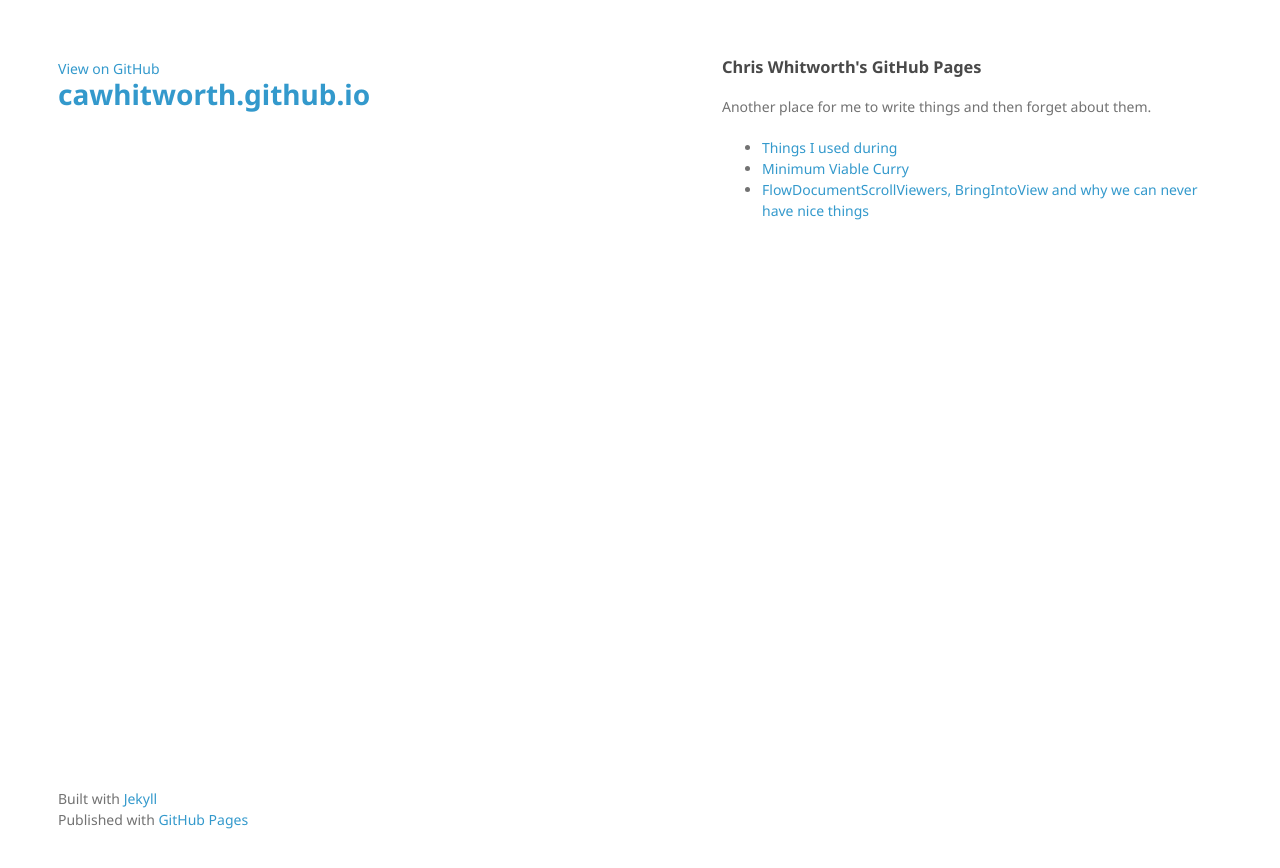
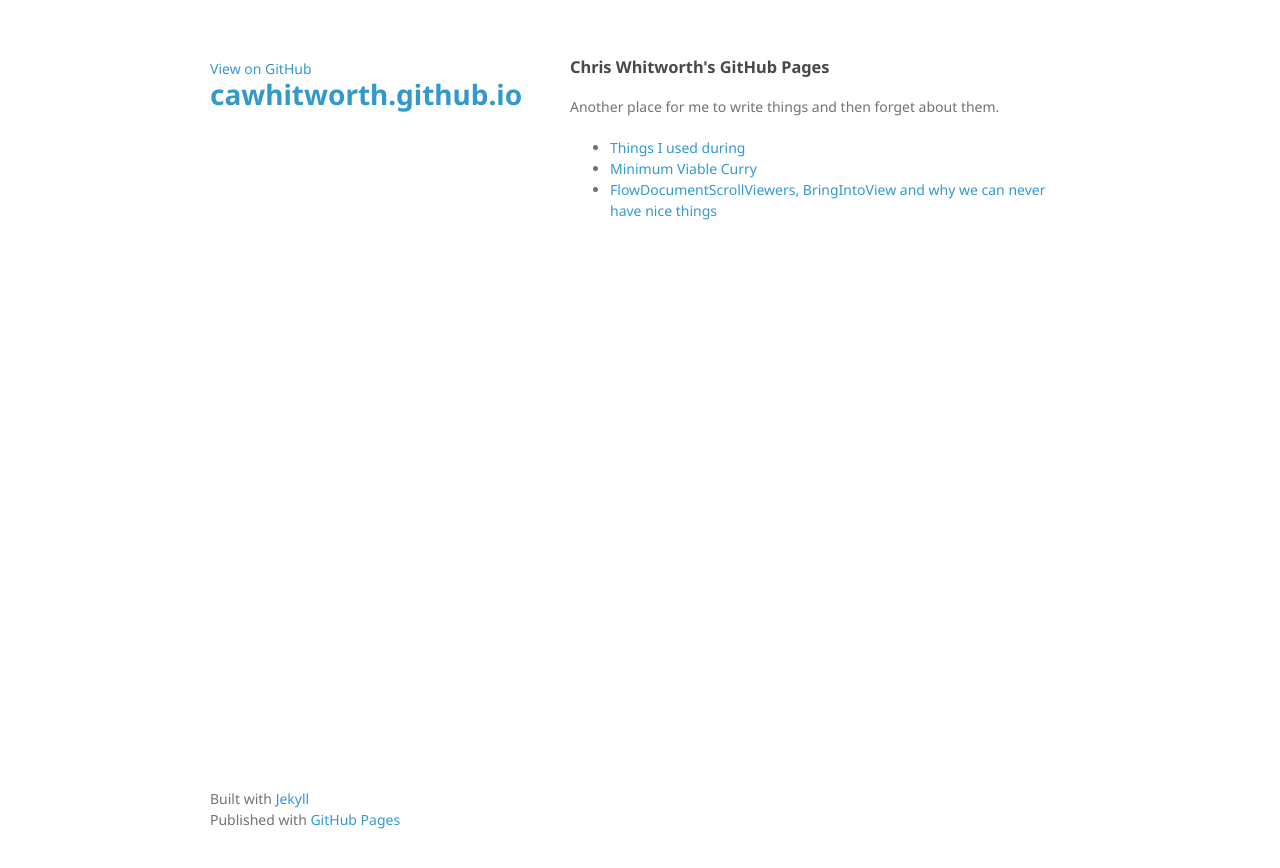
Before and after one commit to cawhitworth/cawhitworth.github.io, a Jekyll site: the page built from index.html, in a window 1280 px wide. Shown: the top 868 px of the page. Built offline with Jekyll 4.4.1, drawn with Linux system fonts in a browser that asks for light colours.

Commit message:
Fix up styling

```diff
--- a/_layouts/default.html
+++ b/_layouts/default.html
@@ -10,30 +10,28 @@ title: cawhitworth.github.io
     <meta http-equiv="X-UA-Compatible" content="chrome=1" />
     <meta name="description" content="cawhitworth.github.io : {{ page.title }}" />
 
-    <link rel="stylesheet" type="text/css" media="screen" href="/stylesheets/styles.css">
+    <link rel="stylesheet" type="text/css" href="/stylesheets/styles.css">
+    <link rel="stylesheet" type="text/css" href="/stylesheets/pygment_trac.css">
+    <meta name="viewport" content="width=device-width">
 
     <title>cawhitworth.github.io | {{ page.title }}</title>
   </head>
 
   <body>
 
+    <div class="wrapper">
     <!-- HEADER -->
-    <div id="header_wrap" class="outer">
-        <header class="inner">
-          <a id="forkme_banner" href="https://github.com/cawhitworth">View on GitHub</a>
-          <h1 id="project_title"><a href="/">cawhitworth.github.io</a></h1>
-        </header>
-    </div>
+      <header>
+        <a id="forkme_banner" href="https://github.com/cawhitworth">View on GitHub</a>
+        <h1><a href="/">cawhitworth.github.io</a></h1>
+      </header>
 
     <!-- MAIN CONTENT -->
-    <div id="main_content_wrap" class="outer">
       <section id="main_content" class="inner">
       {{ content }}
       </section>
-    </div>
 
     <!-- FOOTER  -->
-    <div id="footer_wrap" class="outer">
       <footer class="inner">
         <p>
           Built with <a href="http://jekyllrb.com">Jekyll</a><br />
@@ -41,6 +39,6 @@ title: cawhitworth.github.io
         </p>
       </footer>
     </div>
-
+    <script src="/js/scale.fix.js"></script>
   </body>
 </html>
--- /dev/null
+++ b/js/scale.fix.js
@@ -0,0 +1,17 @@
+var metas = document.getElementsByTagName('meta');
+var i;
+if (navigator.userAgent.match(/iPhone/i)) {
+  for (i=0; i<metas.length; i++) {
+    if (metas[i].name == "viewport") {
+      metas[i].content = "width=device-width, minimum-scale=1.0, maximum-scale=1.0";
+    }
+  }
+  document.addEventListener("gesturestart", gestureStart, false);
+}
+function gestureStart() {
+  for (i=0; i<metas.length; i++) {
+    if (metas[i].name == "viewport") {
+      metas[i].content = "width=device-width, minimum-scale=0.25, maximum-scale=1.6";
+    }
+  }
+}
```
